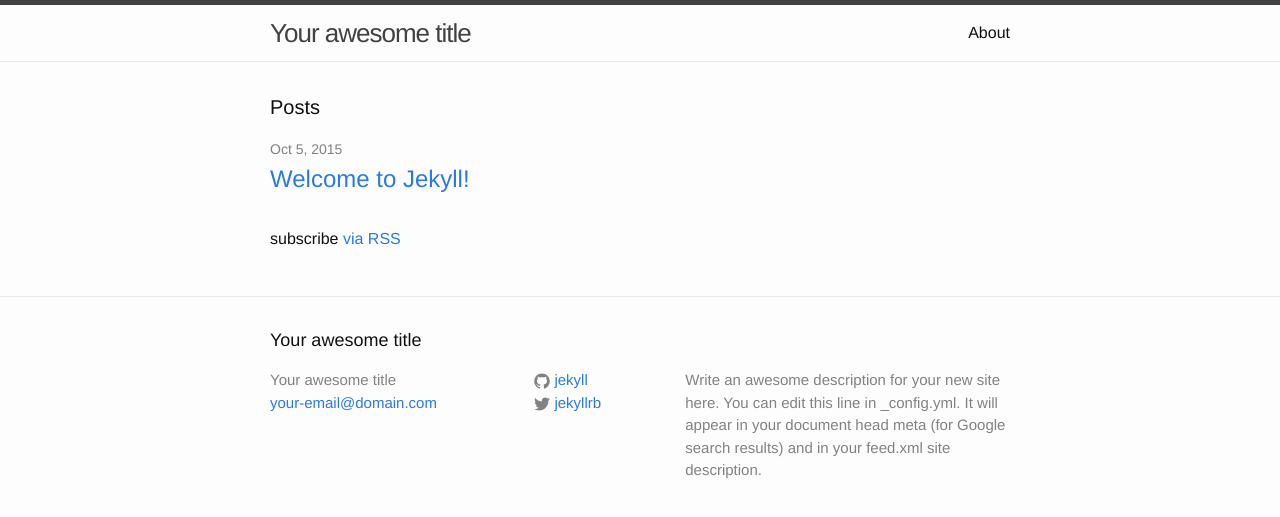
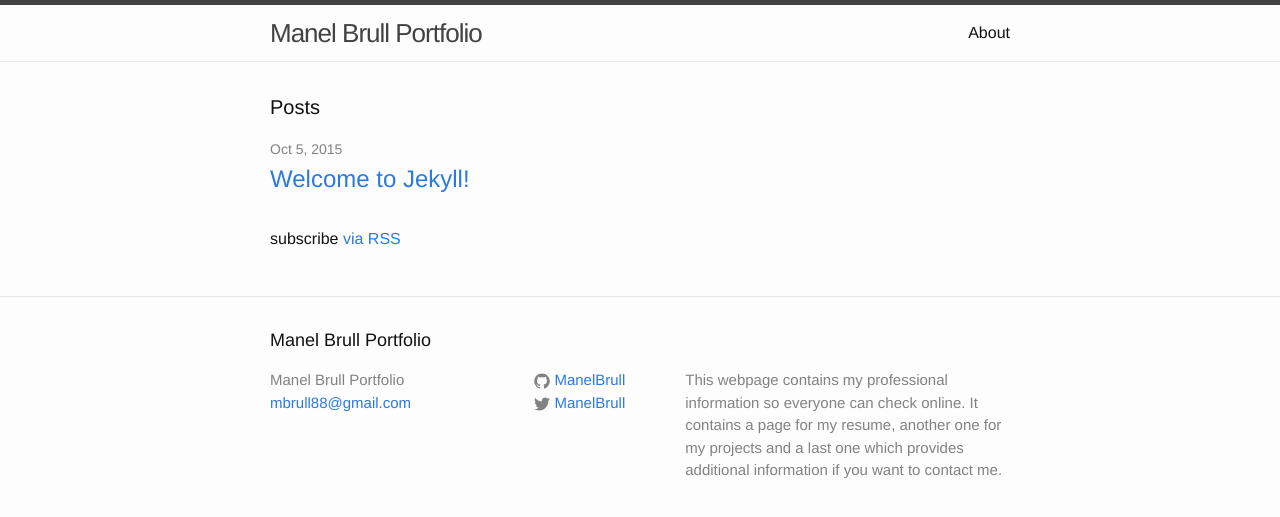
Before and after one commit to ManelBrull/ManelBrull.github.io, a Jekyll site: the page built from index.html, in a window 1280 px wide. Shown: the top 517 px of the page. Built offline with Jekyll 4.4.1, drawn with Linux system fonts in a browser that asks for light colours.

```diff
--- a/_config.yml
+++ b/_config.yml
@@ -1,14 +1,16 @@
 # Site settings
-title: Your awesome title
-email: your-email@domain.com
+
+title: Manel Brull Portfolio
+email: mbrull88@gmail.com
 description: > # this means to ignore newlines until "baseurl:"
-  Write an awesome description for your new site here. You can edit this
-  line in _config.yml. It will appear in your document head meta (for
-  Google search results) and in your feed.xml site description.
+  This webpage contains my professional information so everyone can check
+  online. It contains a page for my resume, another one for my projects
+  and a last one which provides additional information if you want to
+  contact me.
 baseurl: "" # the subpath of your site, e.g. /blog/
 url: "http://yourdomain.com" # the base hostname & protocol for your site
-twitter_username: jekyllrb
-github_username:  jekyll
+twitter_username: ManelBrull
+github_username:  ManelBrull
 
 # Build settings
 markdown: kramdown
```
Also changed, not shown: aboutme/index.html (added), contact/index.html (added), portfolio/index.html (added), resume/index.html (added), whatiuse/index.html (added).
